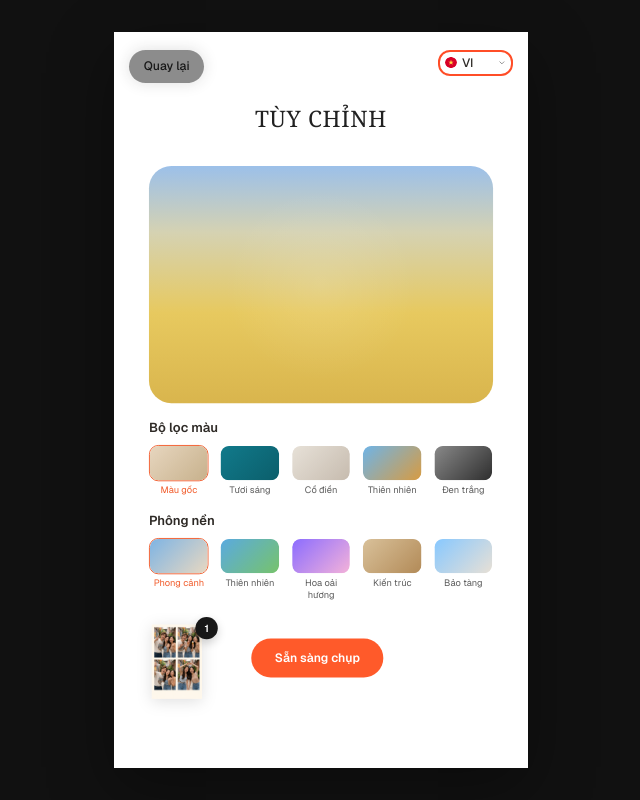
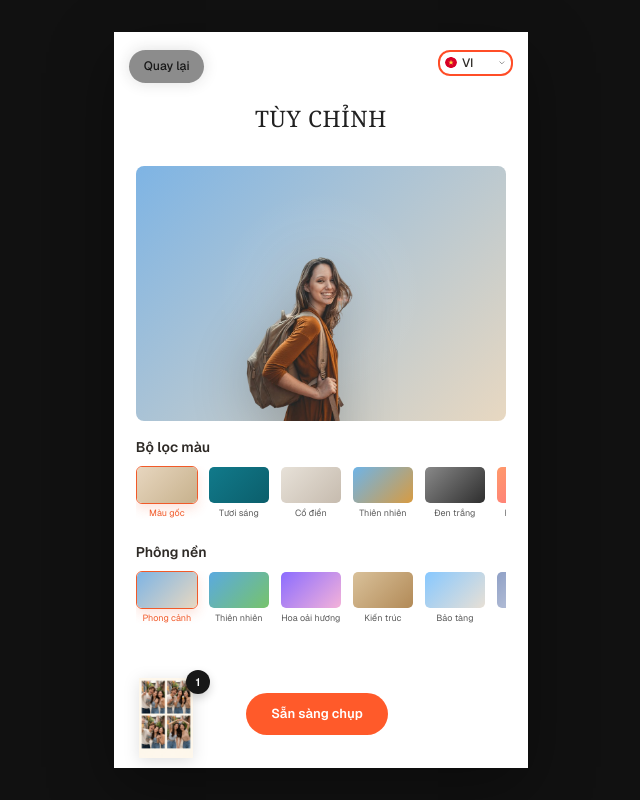
Before and after one commit to lahieuphong/btmt-photobooth, a Next.js app: page /customize in a window 1280 px wide. Shown: the whole page, without its empty margins (319-959 px from the left). Built offline with nearby package versions, Linux system fonts and the light colour scheme.

Commit message:
feat(ui): add interactive customize preview with new options
- add sunset/cool filters and city/studio background presets

- apply selected filter/background directly to preview stage

- add character overlay asset and animated preview transitions

```diff
--- a/app/(photobooth)/customize/page.tsx
+++ b/app/(photobooth)/customize/page.tsx
@@ -1,7 +1,7 @@
 'use client'
 
 import Image from 'next/image'
-import { useEffect, useState } from 'react'
+import { useEffect, useRef, useState } from 'react'
 import PhotoboothCaptureRoundHint from '@/src/features/photobooth/components/PhotoboothCaptureRoundHint'
 import PhotoboothScreenShell from '@/src/features/photobooth/components/PhotoboothScreenShell'
 import PhotoboothPageHeader from '@/src/features/photobooth/components/PhotoboothPageHeader'
@@ -24,6 +24,8 @@ const CUSTOMIZE_LAYOUT_PREVIEW_IMAGES: Record<string, string> = {
   'layout-vertical-4': '/images/photobooth/customize/photo-stack-4.png',
   'layout-grid-6': '/images/photobooth/customize/photo-grid-2x3.png',
 }
+const CUSTOMIZE_PREVIEW_CHARACTER_IMAGE =
+  '/images/photobooth/customize/bg_removed.png'
 
 function getCustomizePreviewImage(selectedLayoutId: string) {
   return (
@@ -36,29 +38,35 @@ function CustomizeOptionCard({
   name,
   previewClassName,
   isSelected,
+  onClick,
 }: {
   name: string
   previewClassName: string
   isSelected: boolean
+  onClick?: () => void
 }) {
   return (
     <button
       type="button"
       aria-pressed={isSelected}
-      className="flex flex-col items-center text-center transition-all duration-200"
+      onClick={onClick}
+      className="group flex w-[56px] flex-col items-center text-center transition-transform duration-200 ease-out active:scale-[0.97] sm:w-[62px]"
     >
       <div
         className={[
-          'w-full overflow-hidden rounded-[10px] border bg-white aspect-[76/46]',
-          isSelected ? 'border-[#F15A29]' : 'border-transparent',
+          'w-full overflow-hidden rounded-[6px] border bg-white aspect-[76/46]',
+          'transition-[border-color,transform,box-shadow] duration-200 ease-out',
+          isSelected
+            ? 'border-[#F15A29] shadow-[0_5px_12px_rgba(241,90,41,0.16)]'
+            : 'border-transparent group-hover:scale-[1.02]',
         ].join(' ')}
       >
-        <div className={`h-full w-full rounded-[8px] ${previewClassName}`} />
+        <div className={`h-full w-full rounded-[4px] ${previewClassName}`} />
       </div>
 
       <div
         className={[
-          'mt-1 text-[clamp(9px,1vw,10px)] leading-[1.2]',
+          'mt-1 w-full text-[clamp(7px,0.75vw,9px)] leading-[1.15] transition-colors duration-200',
           isSelected ? 'text-[#F15A29]' : 'text-[#5B5B5B]',
         ].join(' ')}
       >
@@ -119,14 +127,38 @@ function CustomizeLayoutStackPreview({
   )
 }
 
+const FILTER_STYLE_MAP: Record<string, string> = {
+  original: 'none',
+  bright: 'brightness(1.08) saturate(1.2) contrast(1.04)',
+  classic: 'sepia(0.28) contrast(0.95) saturate(0.82)',
+  nature: 'saturate(1.18) hue-rotate(-8deg) contrast(1.02)',
+  bw: 'grayscale(1) contrast(1.06)',
+  sunset: 'saturate(1.2) hue-rotate(-12deg) brightness(1.02)',
+  cool: 'saturate(1.08) hue-rotate(14deg) contrast(1.02)',
+}
+const FALLBACK_BACKGROUND_CLASS_NAME =
+  'bg-[linear-gradient(180deg,#9CC0E9_0%,#D5D2B2_28%,#E7C95F_62%,#D9B54D_100%)]'
+
 export default function CustomizePage() {
   const screen = PHOTOBOOTH_SCREEN_STATE_MAP.customize
-  const [selectedFilterId] = useState(PHOTOBOOTH_DEFAULT_SESSION.selectedFilterId)
-  const [selectedBackgroundId] = useState(PHOTOBOOTH_DEFAULT_SESSION.selectedBackgroundId)
+  const [selectedFilterId, setSelectedFilterId] = useState(
+    PHOTOBOOTH_DEFAULT_SESSION.selectedFilterId
+  )
+  const [selectedBackgroundId, setSelectedBackgroundId] = useState(
+    PHOTOBOOTH_DEFAULT_SESSION.selectedBackgroundId
+  )
   const [selectedLayoutId, setSelectedLayoutId] = useState(
     PHOTOBOOTH_DEFAULT_SESSION.selectedLayoutId
   )
   const [currentRound, setCurrentRound] = useState(1)
+  const [isPreviewTransitioning, setIsPreviewTransitioning] = useState(false)
+  const hasPreviewInteractedRef = useRef(false)
+
+  const selectedBackgroundClassName =
+    PHOTOBOOTH_BACKGROUND_OPTIONS.find((item) => item.id === selectedBackgroundId)
+      ?.previewClassName ?? FALLBACK_BACKGROUND_CLASS_NAME
+
+  const selectedFilterStyle = FILTER_STYLE_MAP[selectedFilterId] ?? 'none'
 
   useEffect(() => {
     const session = readPhotoboothRuntimeSession()
@@ -134,9 +166,26 @@ export default function CustomizePage() {
     setCurrentRound(getCurrentPhotoboothCaptureRound(session))
   }, [])
 
+  useEffect(() => {
+    if (!hasPreviewInteractedRef.current) {
+      hasPreviewInteractedRef.current = true
+      return
+    }
+
+    setIsPreviewTransitioning(true)
+
+    const timeoutId = window.setTimeout(() => {
+      setIsPreviewTransitioning(false)
+    }, 180)
+
+    return () => {
+      window.clearTimeout(timeoutId)
+    }
+  }, [selectedFilterId, selectedBackgroundId])
+
   return (
     <PhotoboothScreenShell>
-      <div className="flex min-h-[844px] flex-col">
+      <div className="flex h-full min-h-0 flex-col">
         <PhotoboothPageHeader
           title={screen.title}
           backHref={screen.backHref}
@@ -146,10 +195,31 @@ export default function CustomizePage() {
           titleClassName="text-[clamp(20px,5.93cqw,64px)] leading-[1.546875] tracking-[0.03em] text-[#212121]"
         />
 
-        <PhotoboothPageBody className="flex min-h-0 flex-1 flex-col overflow-y-auto px-[5.278%] pt-[2.2%] pb-[2.8%]">
-          <div className="mx-auto w-full max-w-[900px] origin-top [@media(max-height:920px)]:scale-[0.93] [@media(max-height:860px)]:scale-[0.88]">
-            <div className="mx-auto w-full max-w-[820px] overflow-hidden rounded-[24px] bg-[linear-gradient(180deg,#9CC0E9_0%,#D5D2B2_28%,#E7C95F_62%,#D9B54D_100%)]">
-              <div className="aspect-[900/620] w-full bg-[radial-gradient(circle_at_center,rgba(255,255,255,0.12),transparent_46%)] [@media(min-height:980px)]:aspect-[900/680]"></div>
+        <PhotoboothPageBody className="flex min-h-0 flex-1 flex-col overflow-y-auto px-[5.278%] pt-[2.2%] pb-[calc(10px+env(safe-area-inset-bottom))]">
+          <div className="mx-auto flex min-h-full w-full max-w-[900px] flex-col">
+            <div className="mx-auto w-full max-w-[820px] overflow-hidden rounded-[8px]">
+              <div
+                className={`relative aspect-[900/620] w-full overflow-hidden ${selectedBackgroundClassName} [@media(min-height:980px)]:aspect-[900/680]`}
+                style={{
+                  filter: selectedFilterStyle,
+                  transition: 'filter 260ms ease-out, transform 260ms ease-out, opacity 260ms ease-out',
+                  transform: isPreviewTransitioning ? 'scale(0.993)' : 'scale(1)',
+                  opacity: isPreviewTransitioning ? 0.94 : 1,
+                }}
+              >
+                <div className="h-full w-full bg-[radial-gradient(circle_at_center,rgba(255,255,255,0.12),transparent_46%)]" />
+
+                <div className="pointer-events-none absolute inset-0 z-[2] flex items-end justify-center">
+                  <Image
+                    src={getAssetPath(CUSTOMIZE_PREVIEW_CHARACTER_IMAGE)}
+                    alt="Nhân vật xem trước"
+                    width={1046}
+                    height={1569}
+                    priority
+                    className="h-[clamp(530px,118%,900px)] w-auto max-w-[68%] translate-y-[28%] object-contain drop-shadow-[0_12px_28px_rgba(0,0,0,0.22)]"
+                  />
+                </div>
+              </div>
             </div>
 
             <div className="mt-[clamp(10px,1.5vw,16px)]">
@@ -157,15 +227,19 @@ export default function CustomizePage() {
                 Bộ lọc màu
               </div>
 
-              <div className="mt-2 grid grid-cols-5 gap-[clamp(8px,1.2vw,12px)]">
+              <div className="mt-2 overflow-x-auto overflow-y-hidden pb-2 [scrollbar-width:thin] [&::-webkit-scrollbar]:h-[6px] [&::-webkit-scrollbar-thumb]:rounded-full [&::-webkit-scrollbar-thumb]:bg-[#C8C8C8]">
+                <div className="grid min-w-max grid-flow-col auto-cols-[56px] gap-2 pr-1 sm:auto-cols-[62px] sm:gap-2.5">
                   {PHOTOBOOTH_FILTER_OPTIONS.map((item) => (
+                    <div key={item.id} className="shrink-0">
                       <CustomizeOptionCard
-                    key={item.id}
                         name={item.name}
                         previewClassName={item.previewClassName}
                         isSelected={item.id === selectedFilterId}
+                        onClick={() => setSelectedFilterId(item.id)}
                       />
+                    </div>
                   ))}
+                </div>
               </div>
             </div>
 
@@ -174,19 +248,23 @@ export default function CustomizePage() {
                 Phông nền
               </div>
 
-              <div className="mt-2 grid grid-cols-5 gap-[clamp(8px,1.2vw,12px)]">
+              <div className="mt-2 overflow-x-auto overflow-y-hidden pb-2 [scrollbar-width:thin] [&::-webkit-scrollbar]:h-[6px] [&::-webkit-scrollbar-thumb]:rounded-full [&::-webkit-scrollbar-thumb]:bg-[#C8C8C8]">
+                <div className="grid min-w-max grid-flow-col auto-cols-[56px] gap-2 pr-1 sm:auto-cols-[62px] sm:gap-2.5">
                   {PHOTOBOOTH_BACKGROUND_OPTIONS.map((item) => (
+                    <div key={item.id} className="shrink-0">
                       <CustomizeOptionCard
-                    key={item.id}
                         name={item.name}
                         previewClassName={item.previewClassName}
                         isSelected={item.id === selectedBackgroundId}
+                        onClick={() => setSelectedBackgroundId(item.id)}
                       />
+                    </div>
                   ))}
                 </div>
               </div>
+            </div>
 
-            <div className="mt-[clamp(12px,1.6vw,18px)] grid grid-cols-[auto_1fr_auto] items-center gap-[16px]">
+            <div className="mt-auto pt-[clamp(12px,1.6vw,18px)] grid grid-cols-[auto_1fr] items-center gap-[12px] sm:grid-cols-[auto_1fr_auto] sm:gap-[16px]">
               <CustomizeLayoutStackPreview
                 selectedLayoutId={selectedLayoutId}
                 currentRound={currentRound}
@@ -198,7 +276,7 @@ export default function CustomizePage() {
                 </PrimaryButton>
               </div>
 
-              <div className="h-[1px] w-[82px]" aria-hidden="true" />
+              <div className="hidden h-[1px] w-[82px] sm:block" aria-hidden="true" />
             </div>
           </div>
         </PhotoboothPageBody>
--- a/src/features/photobooth/constants/customize.ts
+++ b/src/features/photobooth/constants/customize.ts
@@ -36,6 +36,16 @@ export const PHOTOBOOTH_FILTER_OPTIONS: PhotoboothFilterOption[] = [
     name: 'Đen trắng',
     previewClassName: 'bg-[linear-gradient(135deg,#898989,#2E2E2E)]',
   },
+  {
+    id: 'sunset',
+    name: 'Hoàng hôn',
+    previewClassName: 'bg-[linear-gradient(135deg,#FF9A6A,#FF6A88)]',
+  },
+  {
+    id: 'cool',
+    name: 'Mát lạnh',
+    previewClassName: 'bg-[linear-gradient(135deg,#7FD1FF,#4F7CFF)]',
+  },
 ]
 
 export const PHOTOBOOTH_BACKGROUND_OPTIONS: PhotoboothBackgroundOption[] = [
@@ -64,4 +74,14 @@ export const PHOTOBOOTH_BACKGROUND_OPTIONS: PhotoboothBackgroundOption[] = [
     name: 'Bảo tàng',
     previewClassName: 'bg-[linear-gradient(135deg,#87C8FF,#E8E0D5)]',
   },
+  {
+    id: 'city',
+    name: 'Đô thị',
+    previewClassName: 'bg-[linear-gradient(135deg,#8FA0C6,#D5D9E5)]',
+  },
+  {
+    id: 'studio',
+    name: 'Studio',
+    previewClassName: 'bg-[linear-gradient(135deg,#DCDCDC,#F4F4F4)]',
+  },
 ]
```
Also changed, not shown: public/images/photobooth/customize/bg_removed.png (added). Lines whose indentation alone changed are shown as unchanged.
